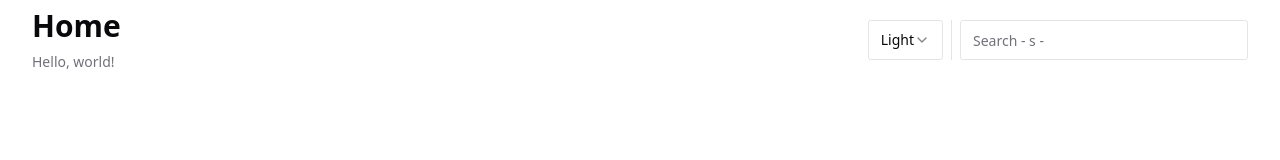
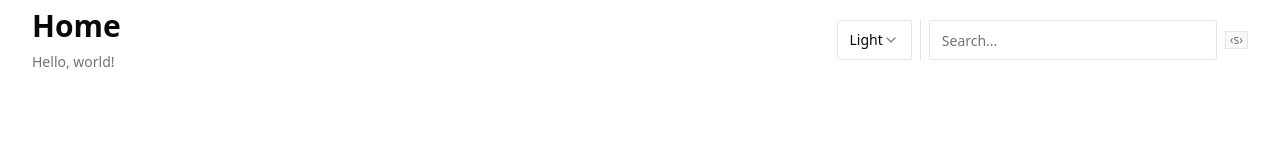
Before and after one commit to brooknullsh/personal-site, a SvelteKit app: page / in a window 1280 px wide. Shown: the top 160 px of the page. Built offline with nearby package versions, Linux system fonts and the light colour scheme.

Commit message:
feat: shortcut component

```diff
--- a/src/lib/components/blog/blog-layout.svelte
+++ b/src/lib/components/blog/blog-layout.svelte
@@ -1,11 +1,12 @@
 <script lang="ts">
+  import { Separator } from "$lib/components//ui/select";
+  import Shortcut from "$lib/components/shortcut.svelte";
   import TitleBar from "$lib/components/title-bar.svelte";
   import { Badge } from "$lib/components/ui/badge";
   import { Button } from "$lib/components/ui/button";
-  import { isMobile } from "$lib/stores";
   import { formatDate } from "$lib/utils";
-  import { Separator } from "../ui/select";
   import "./blog.css";
+  import House from "lucide-svelte/icons/house";
   import type { Snippet } from "svelte";
 
   type Props = {
@@ -39,10 +40,8 @@
 
 <TitleBar {title} subtitle={published}>
   <Button bind:ref={homeButton} href="/" variant="outline">
-    🏡
-    {#if !$isMobile}
-      <span class="text-muted-foreground">- h -</span>
-    {/if}
+    <House />
+    <Shortcut key="h" />
   </Button>
 </TitleBar>
 
--- /dev/null
+++ b/src/lib/components/shortcut.svelte
@@ -0,0 +1,16 @@
+<script lang="ts">
+  import { isMobile } from "$lib/stores";
+
+  type Props = { key: string };
+  let { key }: Props = $props();
+</script>
+
+{#if !$isMobile}
+  <div class="flex items-center">
+    <span
+      class="bg-secondary/50 border h-min rounded-sm px-1 flex items-center text-xs text-muted-foreground"
+    >
+      &lsaquo;{key}&rsaquo;
+    </span>
+  </div>
+{/if}
--- a/src/routes/+page.svelte
+++ b/src/routes/+page.svelte
@@ -1,12 +1,12 @@
 <script lang="ts">
   import { goto } from "$app/navigation";
+  import Shortcut from "$lib/components/shortcut.svelte";
   import TitleBar from "$lib/components/title-bar.svelte";
   import { Badge } from "$lib/components/ui/badge";
   import { Button } from "$lib/components/ui/button";
   import { Content, Description, Footer, Header, Root, Title } from "$lib/components/ui/card";
   import { Input } from "$lib/components/ui/input";
-  import { isMobile } from "$lib/stores";
-  import { formatDate, sortBlogs } from "$lib/utils";
+  import { formatDate, sortBlogs, type BlogMetadata } from "$lib/utils";
   import type { LayoutData } from "./$types";
   import { onMount } from "svelte";
   import { toast } from "svelte-sonner";
@@ -20,12 +20,13 @@
     "2": null,
   });
 
+  function blogSearch(searchValue: string, { title, tags }: BlogMetadata) {
+    return title.toLowerCase().includes(searchValue) || tags.includes(searchValue);
+  }
+
   function setBlogData(searchValue: string) {
     searchValue = searchValue.toLowerCase().trim();
-    const blogs = data.allMetadata.filter(({ title, tags }) => {
-      title = title.toLowerCase();
-      return title.includes(searchValue) || tags.includes(searchValue);
-    });
+    const blogs = data.allMetadata.filter((metadata) => blogSearch(searchValue, metadata));
 
     if (blogs.length) {
       data.allMetadata = sortBlogs(blogs);
@@ -71,8 +72,9 @@
     class="w-full sm:w-72"
     bind:ref={searchInput}
     oninput={handleSearchInput}
-    placeholder={`Search ${$isMobile ? "" : "- s -"}`}
+    placeholder="Search..."
   />
+  <Shortcut key="s" />
 </TitleBar>
 
 <section class="container flex flex-wrap justify-center gap-4 py-4">
@@ -89,11 +91,11 @@
             <Badge variant="secondary">{tag}</Badge>
           {/each}
         </div>
-        <div>
-          <Button bind:ref={viewButtons[index.toString()]} href={`/blog/${slug}`}>
+        <div class="flex items-center gap-2">
+          <Button bind:ref={viewButtons[index.toString()]} variant="outline" href={`/blog/${slug}`}>
             View
-            {#if !$isMobile}
-              <span class="text-muted-foreground">- {index.toString()} -</span>
+            {#if index < 3}
+              <Shortcut key={index.toString()} />
             {/if}
           </Button>
         </div>
```
Also changed, not shown: 1 other file (tests, documents, lock files or other folders).
